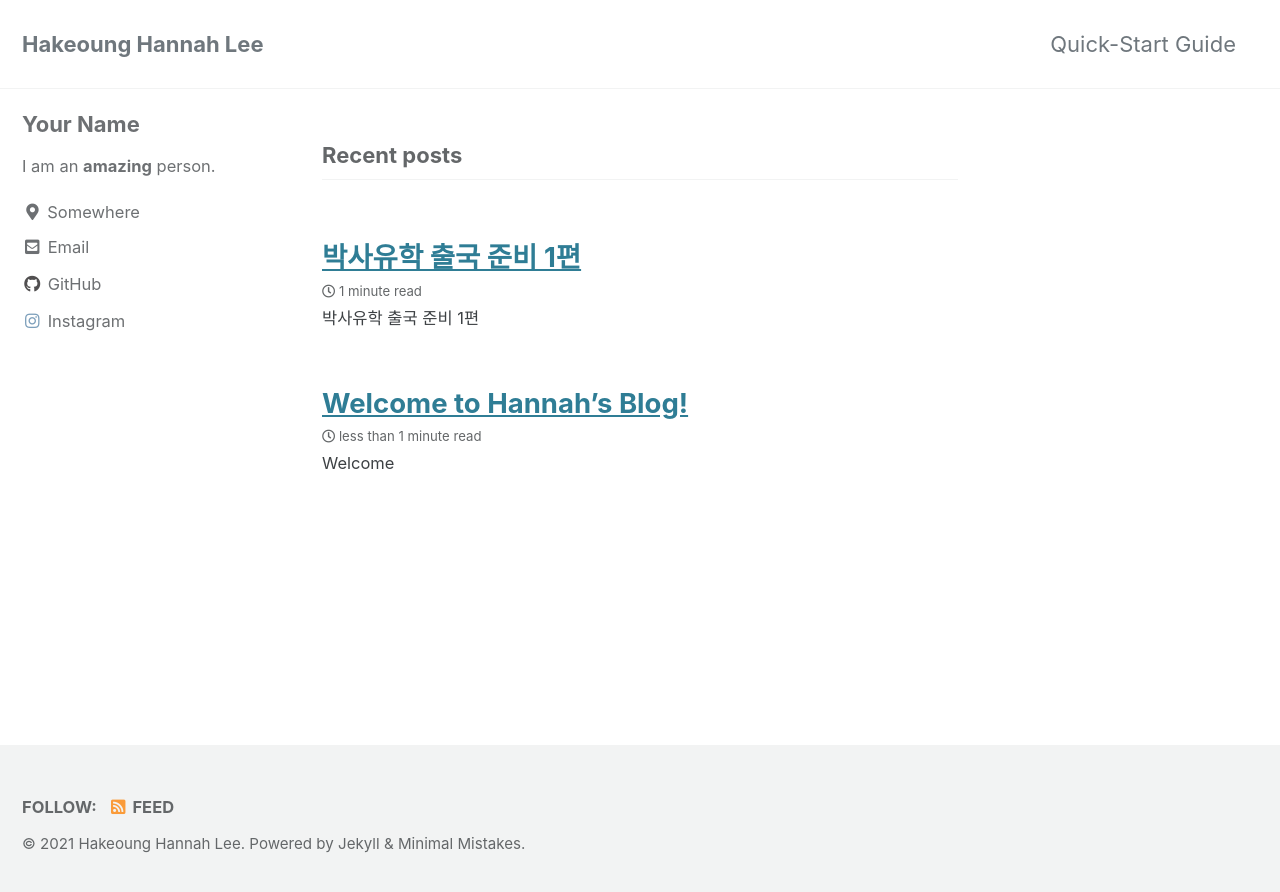
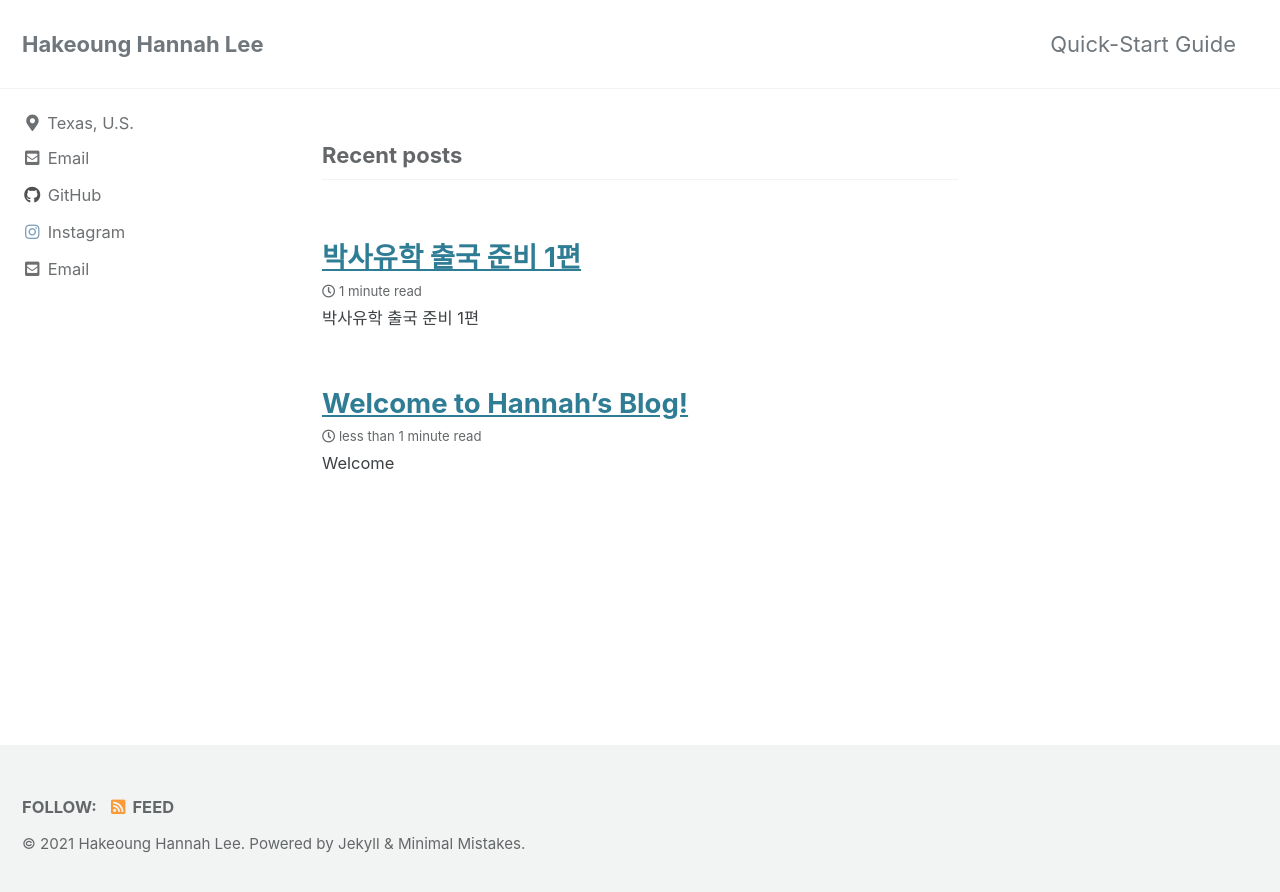
Before and after one commit to HakeoungLee/HakeoungLee.github.io, a Jekyll site: the page built from index.html, in a window 1280 px wide. Shown: the top 892 px of the page. Built offline with Jekyll 4.4.1, drawn with Linux system fonts in a browser that asks for light colours; cached includes are drawn as plain includes; the list of posts is cut into pages by our own code.

Commit message:
Update _config.yml

```diff
--- a/_config.yml
+++ b/_config.yml
@@ -94,11 +94,11 @@ analytics:
 
 # Site Author
 author:
-  name             : "Your Name"
-  avatar           : # path of avatar image, e.g. "/assets/images/bio-photo.jpg"
-  bio              : "I am an **amazing** person."
-  location         : "Somewhere"
-  email            :
+#   name             : "Your Name"
+#   avatar           : # path of avatar image, e.g. "/assets/images/bio-photo.jpg"
+#   bio              : "I am an **amazing** person."
+  location         : "Texas, U.S."
+  email            : "hahak2242@gmail.com"
   links:
     - label: "Email"
       icon: "fas fa-fw fa-envelope-square"
```
